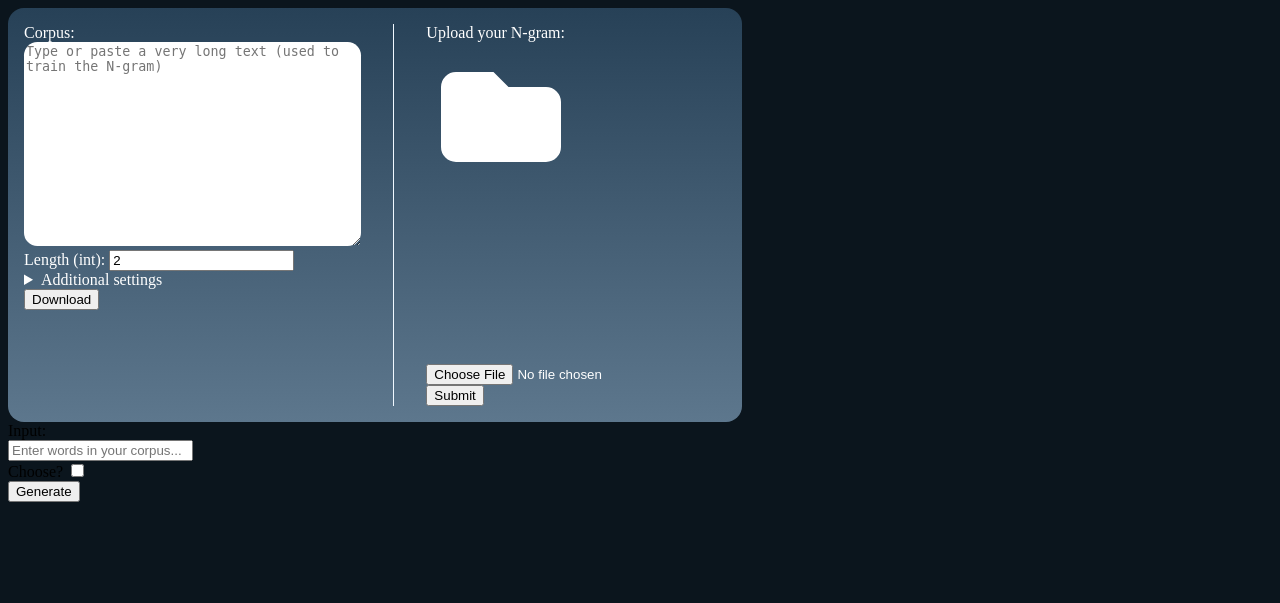
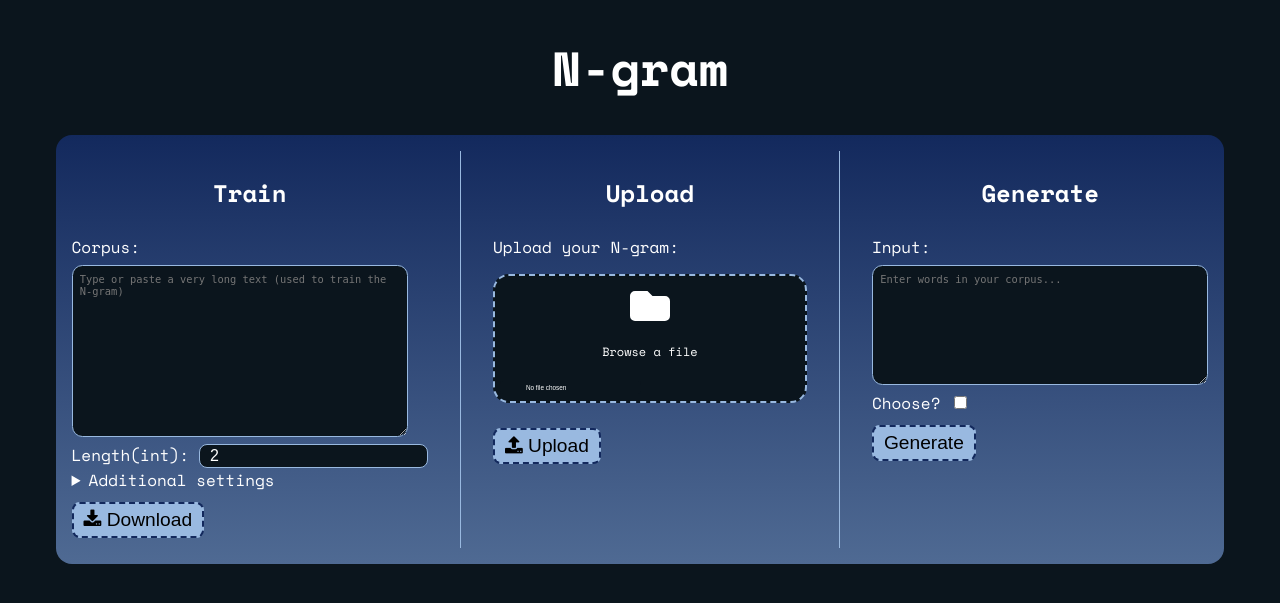
Before and after one commit to ri0e/Ngram, a Flask app: page / in a window 1280 px wide. Shown: the top 603 px of the page. Run offline with Flask 3, Linux system fonts and the light colour scheme; parts of the project's set-up code (start-up, migrations or seed data) failed here and were passed over.

Commit message:
Finished styling and added variables to make working with css a little bit easier.

```diff
--- a/styles.css
+++ b/styles.css
@@ -1,33 +1,123 @@
-body{
-    background: #0b151d;
+*{
+    --background: #0b151d;
+    --secondary: #99b9e0;
+    --font-color: white;
+    --gradient1: #13295d;
+    --gradient2: #4f6a93;
 }
 
-.generation{
-    background: linear-gradient(#274157,#5d778d);
+body{
+    background: var(--background);
+    color: var(--font-color);
+    font-family: "Space Mono", monospace;
+    font-weight: 400;
+}
+
+h1{
+    text-align: center;
+    font-size: 3em;
+}
+
+button{
+    background-color: var(--secondary);
+    border: dashed var(--gradient1);
+    border-radius: 0.4em;
+    border-width: 2px;
+    font-size: 1.2em;
+    padding: 5px 10px;
+    margin: 10px 0px;
+}
+
+textarea {
+    border: solid 1px var(--secondary);
+    background-color: var(--background);
+    width: 25em;
+    min-width: 20rem;
+    max-width: 29em;
+    height: 15em;
+    min-height: 2em;
+    max-height: 15em;
+    border-radius: 1em;
+    padding: 0.7em;
+    margin-top: 0.5em;
+    color: var(--font-color);
+    font-size: 0.8em;
+}
+
+#predict {
+    height: 10em;
+    width: 25em;
+    max-width: 25em;
+}
+
+input {
+    background-color: var(--background);
+    border-radius: 0.5em;
+    color: var(--font-color);
+    padding: 2px 10px;
+    border: solid 1px var(--secondary);
+    font-size: 1em;
+}
+
+.generation {
+    background: linear-gradient(var(--gradient1),var(--gradient2));
     border-radius: 1em;
     width: fit-content;
     display: flex;
     justify-content: center;
     padding: 1em;
-    color: white;
+    margin: 10px auto;
+}
+
+.generation h3 {
+    text-align: center;
+    font-size: 1.5em;
 }
 
 .divider {
     width: 1px;
     height: auto;
-    background-color: aliceblue;
+    background-color: var(--secondary);
     margin-left: 2em;
     margin-right: 2em;
-    color:#0b151d;
 }
 
-textarea {
-    border: None;
-    width: 25em;
-    min-width: 20rem;
-    max-width: 40em;
-    height: 15em;
-    min-height: 2em;
-    max-height: 20em;
+.upload_content {
+    background-color: var(--background);
+    border-width: 2.5px;
+    border-color: var(--secondary);
+    border-style: dashed;
+    padding: 5px;
+    margin: 15px 0px;
     border-radius: 1em;
+    width: 300px;
+    height: auto;
 }
+
+.upload_content svg {
+    display: block;
+    padding: 0px;
+    margin: 0px;
+    margin-left: auto;
+    margin-right: auto;
+}
+
+.upload_content p {
+    font-size: 0.75em;
+    text-align: center;
+}
+
+.upload_content input[type = file] {
+    font-size: 0.4em;
+    text-align: center;
+    margin-left: auto;
+    margin-right: auto;
+    border: none;
+}
+
+.upload_content input[type = file]::file-selector-button {
+    color: transparent;
+    background-color: transparent;
+    border: none;
+    width: 0px;
+}
--- a/templates/index.html
+++ b/templates/index.html
@@ -4,51 +4,72 @@
         <meta charset = "UTF-8">
         <meta name = "viewport" content = "width = device-width, initial-scale = 1.0">
         <link rel = "stylesheet" href = "styles.css">
+        <link rel="preconnect" href="https://fonts.googleapis.com">
+        <link rel="preconnect" href="https://fonts.gstatic.com" crossorigin>
+        <link href="https://fonts.googleapis.com/css2?family=Space+Mono:ital,wght@0,400;0,700;1,400;1,700&display=swap" rel="stylesheet">
+        <link rel="stylesheet" href="https://cdnjs.cloudflare.com/ajax/libs/font-awesome/4.7.0/css/font-awesome.min.css">
         <title>Ngram</title>
     </head>
     <body>
+        <h1>N-gram</h1>
         <div class = 'generation'>
             <form method="POST" action="/submit_corpus">
+                <h3>Train</h3>
 
-                <label for = "corpus_input">Corpus: </label><br>
+                <label for = "corpus_input">Corpus:</label><br>
                 <textarea id = "corpus_input" name = "corpus" placeholder = "Type or paste a very long text (used to train the N-gram)"></textarea><br>
 
-                <label for = "length_input">Length (int): </label>
+                <label for = "length_input">Length(int): </label>
                 <input type = "number" id = "length_input" name = "ngram_length" value = "2" placeholder = "Length for your ngram is ..." step = '1' min = '1'><br>
 
                 <details>
                     <summary> Additional settings </summary>
-
-                    <label for = "punctuation_input">Remove: </label>
+                    <label for = "punctuation_input">Remove:</label>
                     <input type = "text" id = "punctuation_input" name = "punctuation_remove" value = "!&quot;#$%&amp;'()*+,-./:;<=>?@[\]^_`{|}~" placeholder = "Characters to be removed are ..."><br>
                 </details>
 
-                <input type="submit" value="Download">
+                <label for = "download">
+                    <button><i class="fa fa-download"></i> Download</button>
+                </label>
+                <input id = "download" type= "submit" hidden/>
             </form>
 
             <div class = "divider"></div>
 
             <form method = "POST" action = "/upload_json" enctype = "multipart/form-data">
+                <h3>Upload</h3>
+
                 <label for = "json_upload">Upload your N-gram:
                     <div class = "upload_content">
-                        <svg xmlns = "http://www.w3.org/2000/svg" width = ""viewBox = "0 0 40 40" fill = "currentColor" aria-hidden = "true"><path d="M2 6a2 2 0 012-2h5l2 2h5a2 2 0 012 2v6a2 2 0 01-2 2H4a2 2 0 01-2-2V6z"></path></svg>
+                        <svg xmlns = "http://www.w3.org/2000/svg" width = "50" height = "50" viewBox = "0 0 20 20" fill = "currentColor" aria-hidden = "true"><path d="M2 6a2 2 0 012-2h5l2 2h5a2 2 0 012 2v6a2 2 0 01-2 2H4a2 2 0 01-2-2V6z"></path></svg>
+                        <p>Browse a file</p>
+                        <input type = "file" id = "json_upload" name = "json_file" accept = ".json"><br>
                     </div>
-                </label><br>
-                <input type = "file" id = "json_upload" name = "json_file" accept = ".json"><br>
+                </label>
 
-                <input type="submit" value="Submit">
+                <label for = "upload">
+                    <button> <i class="fa fa-upload"></i> Upload</button>
+                </label>
+                <input id = "upload" type="submit" hidden/>
             </form>
-    </div>
+
+            <div class = "divider"></div>
 
             <form method = "POST" action = "/predict_text">
+                <h3>Generate</h3>
+
                 <label for = "predict">Input:</label><br>
-        <input type = "text" id = "predict" name = "user_input" placeholder = "Enter words in your corpus..."><br>
+                <textarea id = "predict" name = "user_input" placeholder = "Enter words in your corpus..."></textarea><br>
 
                 <label for = "check_choose">Choose?</label>
                 <input type = "checkbox" id = "check_choose" name = "choose" value = "yes"><br>
 
-        <input type="submit" value="Generate">
+                <label for = "generate">
+                    <button>Generate</button>
+                </label>
+                <input id = "generate" type="submit" hidden/>
             </form>
+    </div>
 
     </body>
 </html>
```
Lines whose indentation alone changed are shown as unchanged.
